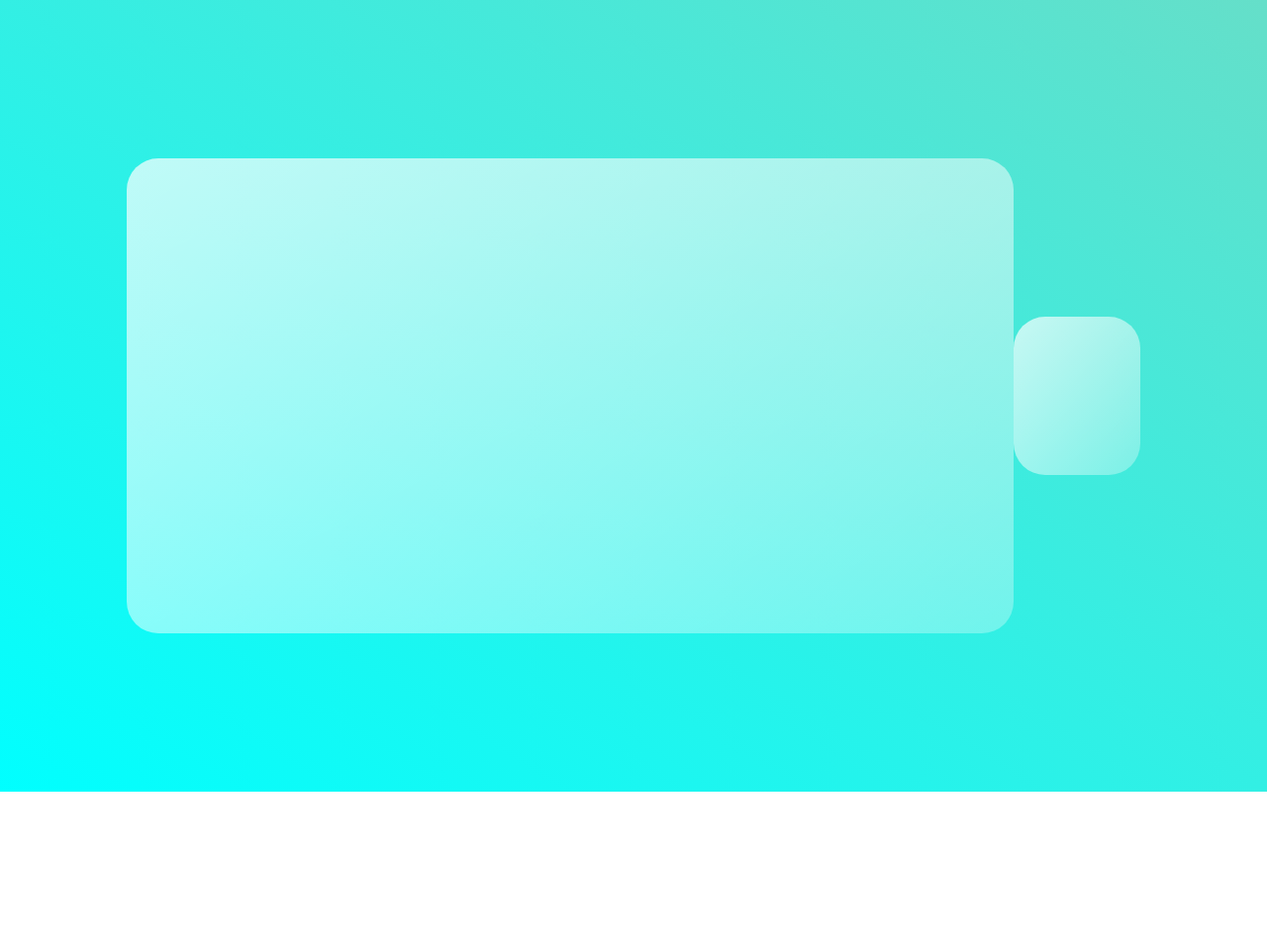
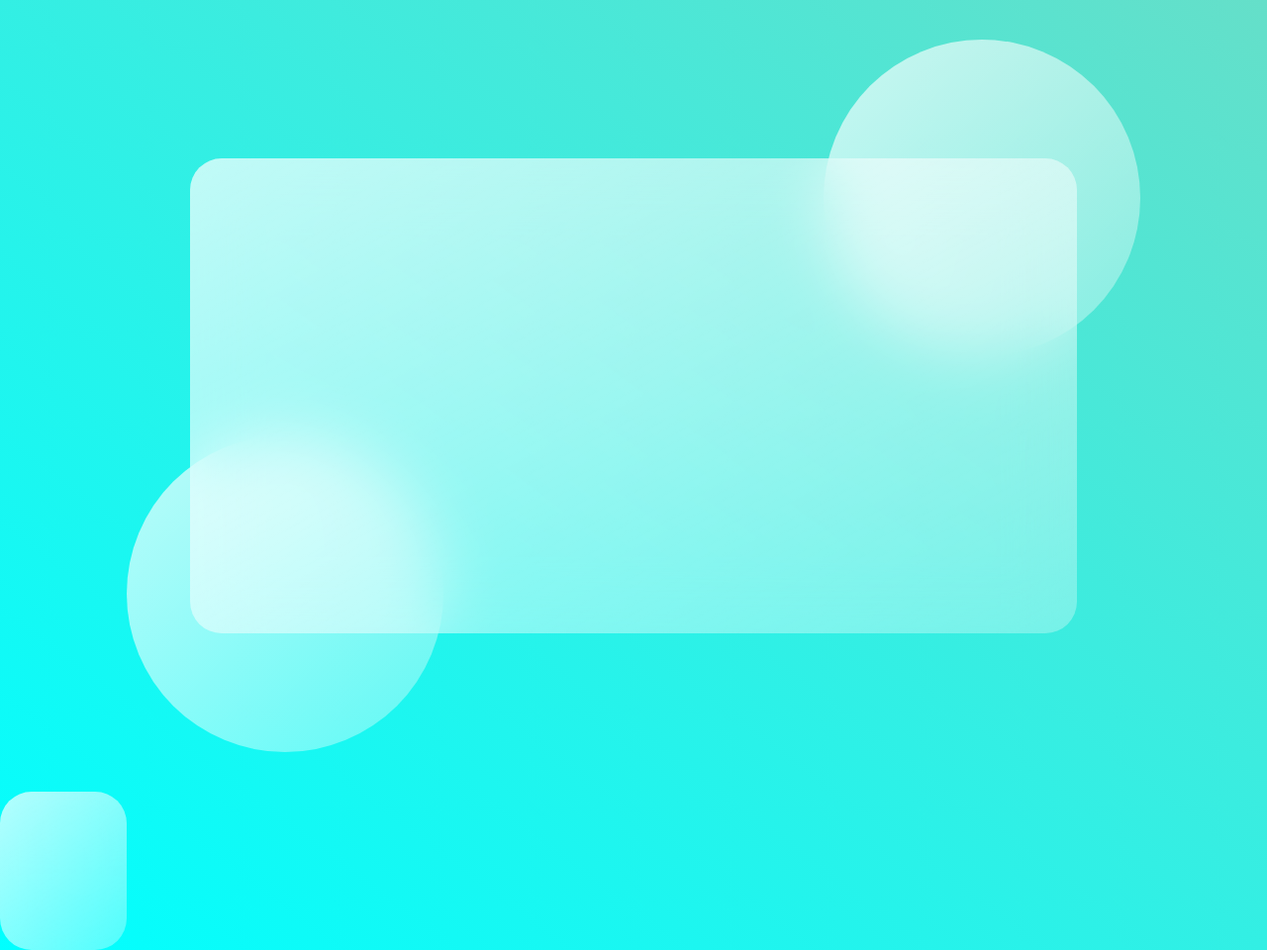
Before and after one commit to moshohel/Theme-contents, a plain HTML site: page index.html in a window 1280 px wide. Shown: the whole page at 99% size. Before the commit the page ends 800 px from the top, so only its background shows below. Drawn offline with Linux system fonts and the light colour scheme.

Commit message:
circul1, circul2 & glass backdrop-filter

```diff
--- a/index.html
+++ b/index.html
@@ -14,9 +14,8 @@
         <section class="glass1">
 
         </section>
-        <div class="glass2"></div>
     </main>
-
+    <div class="glass2"></div>
     <div class="circle1"></div>
     <div class="circle2"></div>
 </body>
--- a/style.css
+++ b/style.css
@@ -4,13 +4,16 @@
 	box-sizing: border-box;
 }
 
-main {
-	min-height: 100vh;
+body {
 	background: linear-gradient(
 		to right top,
 		#00ffff,
 		#65dfc9
 	);
+}
+
+main {
+	min-height: 100vh;
 	display: flex;
 	align-items: center;
 	justify-content: center;
@@ -19,13 +22,14 @@ main {
 .glass1,
 .glass2 {
 	/* background: white; */
-
 	background: linear-gradient(
 		to right bottom,
 		rgba(255, 255, 255, 0.7),
 		rgba(255, 255, 255, 0.3)
 	);
 	border-radius: 2rem;
+	z-index: 3;
+	backdrop-filter: blur(2rem);
 }
 
 .glass1 {
@@ -37,3 +41,27 @@ main {
 	min-height: 20vh;
 	width: 10%;
 }
+
+.circle1,
+.circle2 {
+	background: white;
+	background: linear-gradient(
+		to right bottom,
+		rgba(255, 255, 255, 0.7),
+		rgba(255, 255, 255, 0.3)
+	);
+	height: 20rem;
+	width: 20rem;
+	position: absolute;
+	border-radius: 50%;
+}
+
+.circle1 {
+	bottom: 5%;
+	left: 10%;
+}
+
+.circle2 {
+	top: 5%;
+	right: 10%;
+}
```
